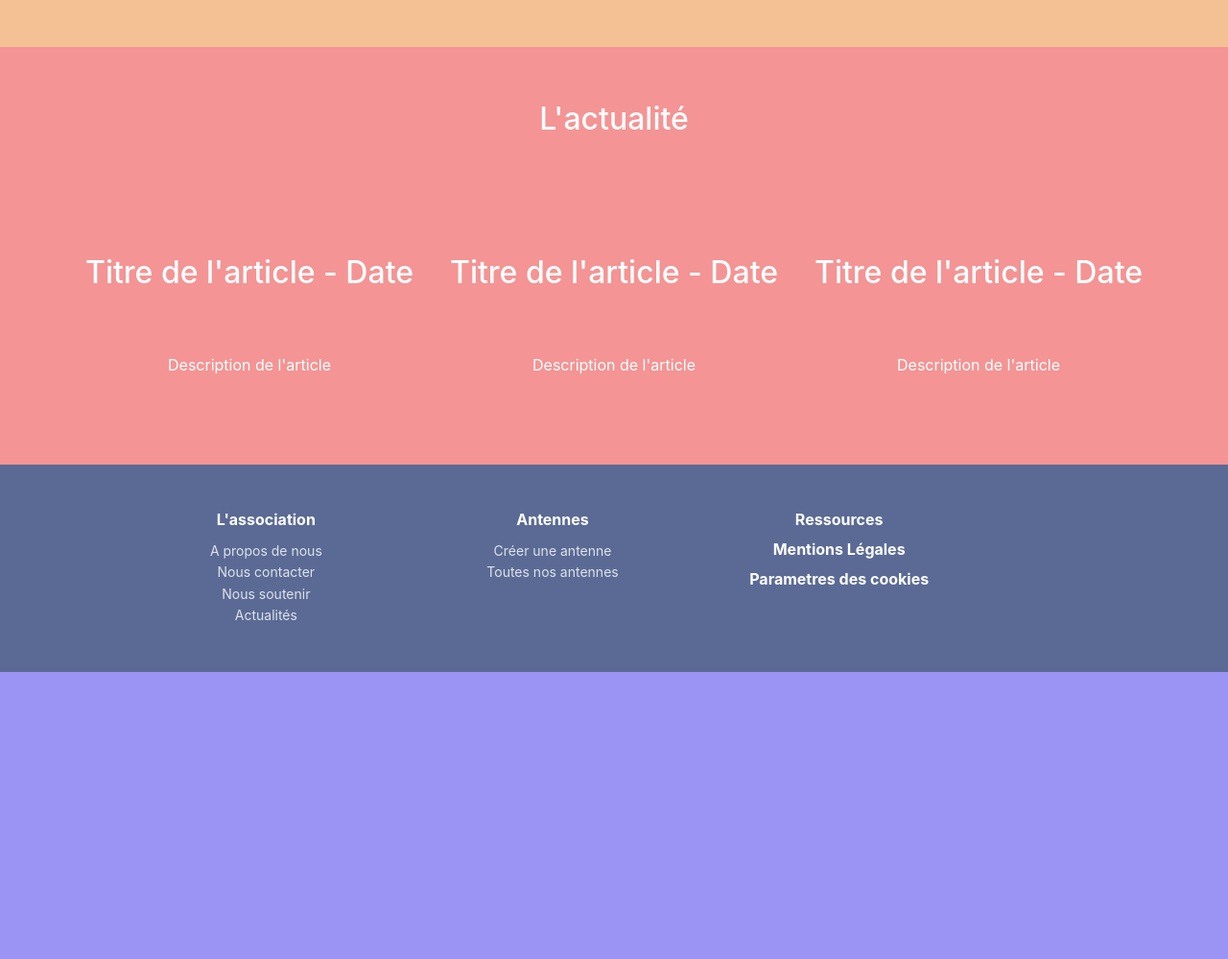
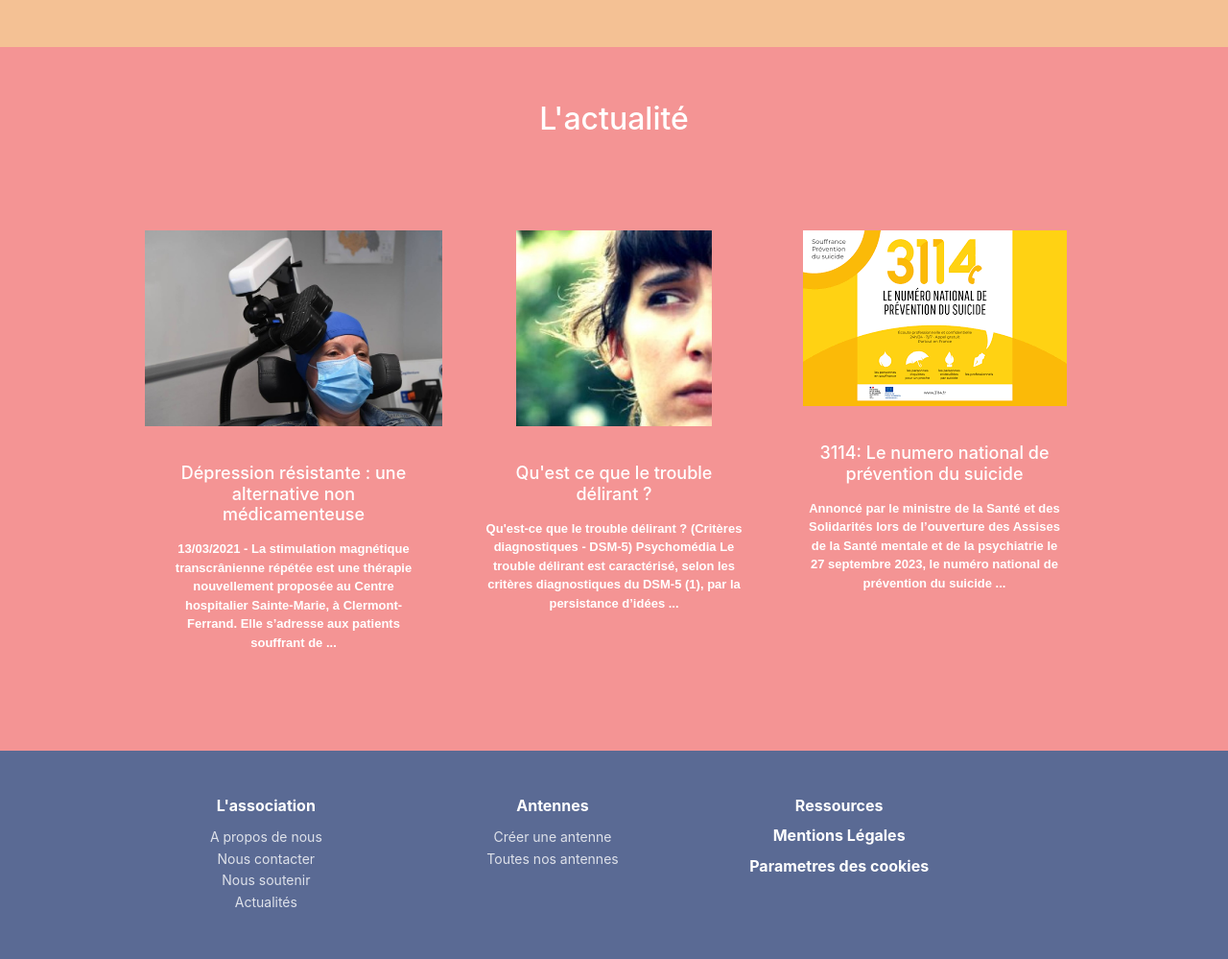
Before and after one commit to NeyviuS/BUT2_SaeWeb_JJCB, a PHP site: page / in a window 1280 px wide. Shown: the part 1924-2923 px from the top of the page at 96% size. Before the commit the page ends 2624 px from the top, so only its background shows below. Run offline with PHP 8.4, Linux system fonts and the light colour scheme.

Commit message:
ajout des actualités sur la page index + petites modfi css

```diff
--- a/index.html
+++ b/index.html
@@ -27,7 +27,7 @@
                                 <a href="./antennes.html">Edito</a>
                             </li>
                             <li>
-                                <a href="">Nous soutenir</a>
+                                <a href="./ressources.html">Nous soutenir</a>
                             </li>
                         </ul>
                     </div>
@@ -36,7 +36,7 @@
                     <a href="./antennes.html">NOS ANTENNES</a>
                 </li>
                 <li>
-                    <a href="">RESSOURCES</a>
+                    <a href="./ressources.html">RESSOURCES</a>
                 </li>
                 <li id="separateur">
 
@@ -121,7 +121,7 @@
             <h2>Impliqué et engagé</h2>
             <div id="bouton-container">
                 <div class="bloc-bouton">
-                    <a href="">
+                    <a href="./antennes.html">
                         <button class="bouton_rond">
                             <img src="images/nosantennes.png" alt="">
                         </button>
@@ -155,24 +155,29 @@
             </div>
         </div>
     </section>
-    <section>
-        <div id="actualite">
-            <h2>L'actualité</h2>
-            <div id="actus" class="container">
-                <div class="row">
-                    <div class="col-12 col-md-4 text-center">
-                        <h2>Titre de l'article - Date</h2>
-                        <p>Description de l'article</p>
-                    </div>
-                    <div class="col-12 col-md-4 text-center">
-                        <h2>Titre de l'article - Date</h2>
-                        <p>Description de l'article</p>
-                    </div>
-                    <div class="col-12 col-md-4 text-center">
-                        <h2>Titre de l'article - Date</h2>
-                        <p>Description de l'article</p>
-                    </div>
-                </div>
+    <section id="actualite">
+        <h2>L'actualité</h2>
+        <div id="actu-container">
+            <div class="bloc_actu">
+                <img src="./images/image_actu_1.jpeg" class="img-actu">
+                <a href="https://www.lamontagne.fr/clermont-ferrand-63000/actualites/depression-resistante-une-alternative-non-medicamenteuse-proposee-au-centre-hospitalier-sainte-marie-a-clermont-ferrand_13922641/">
+                    <h3>Dépression résistante : une alternative non médicamenteuse</h3>
+                </a>
+                <p>13/03/2021 - La stimulation magnétique transcrânienne répétée est une thérapie nouvellement proposée au Centre hospitalier Sainte-Marie, à Clermont-Ferrand. Elle s’adresse aux patients souffrant de ...</p>
+            </div>
+            <div class="bloc_actu">
+                <img src="./images/image_actu_2.jpg" class="img-actu">
+                <a href="https://www.psychomedia.qc.ca/diagnostics/qu-est-ce-que-le-trouble-delirant">
+                    <h3>Qu'est ce que le trouble délirant ?</h3>
+                </a>
+                <p>Qu'est-ce que le trouble délirant ? (Critères diagnostiques - DSM-5) Psychomédia Le trouble délirant est caractérisé, selon les critères diagnostiques du DSM-5 (1), par la persistance d’idées ...</p>
+            </div>
+            <div class="bloc_actu">
+                <img src="./images/image_actu_3.png" class="img-actu">
+                <a href="https://www.santementale.fr/2021/09/3114-le-numero-national-de-prevention-du-suicide/">
+                    <h3>3114: Le numero national de prévention du suicide</h3>
+                </a>
+                <p>Annoncé par le ministre de la Santé et des Solidarités lors de l’ouverture des Assises de la Santé mentale et de la psychiatrie le 27 septembre 2023, le numéro national de prévention du suicide ...</p>
             </div>
         </div>
     </section>
--- a/style.css
+++ b/style.css
@@ -262,24 +262,6 @@ section {
 }
 
 
-/*L'actualité*/
-
-#actualite {
-    background-color: #F49494;
-}
-
-#actualite h1{
-    padding-top: 1.5cm;
-    padding-bottom: 1.5cm;
-    text-align: center;
-}
-
-
-#actus  {
-    padding-bottom: 2cm;
-}
-
-
 /*Footer*/
 
 .footer-clean {
--- a/styleIndex.css
+++ b/styleIndex.css
@@ -72,3 +72,52 @@
     font-size: 32px;
     margin: 32px 0;
 }
+
+/*L'actualité*/
+
+#actualite {
+    background-color: #F49494;
+}
+
+#actualite a h3{
+    color:white;
+    font-size: large;
+    padding-top: 1cm;
+    padding-bottom: 0.2cm;
+    text-align: center;
+}
+
+#actualite a h3:hover{
+    color: purple;
+}
+
+#actualite p {
+    font-size: small;
+    font-weight: bold;
+    text-align: center;
+    font-family: 'Miadmi One', sans-serif;
+}
+
+
+.bloc_actu {
+    min-width: 250px;
+    width: 25%;
+    display: flex;
+    flex-direction: column;
+    align-items: center;
+    text-align: center;
+    margin: 32px;
+}
+
+#actu-container {
+    display: flex;
+    justify-content: center;
+    flex-wrap: wrap;
+    margin: 0 100px
+}
+
+.img-actu {
+    max-width: 120%;
+    height: auto;
+    max-height: 40%;
+}
```
Also changed, not shown: images/image_actu_1.jpeg (added), images/image_actu_2.jpg (added), images/image_actu_3.png (added).
